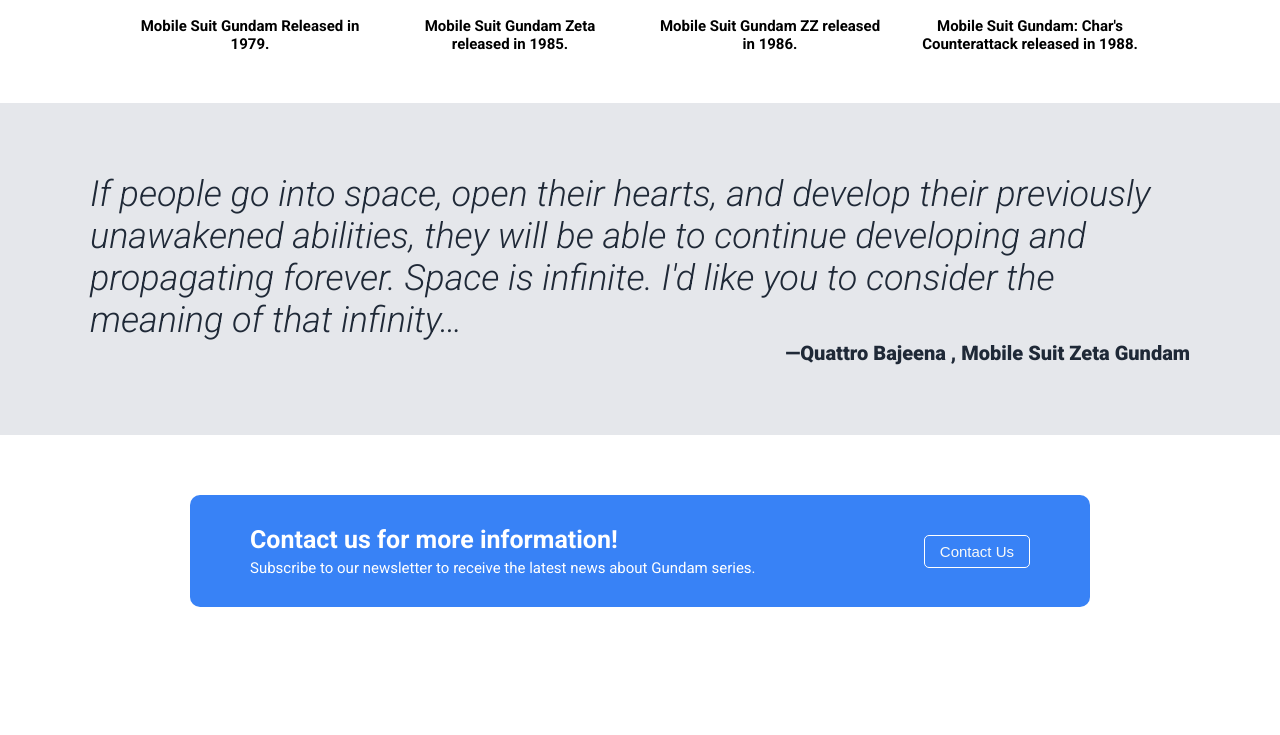
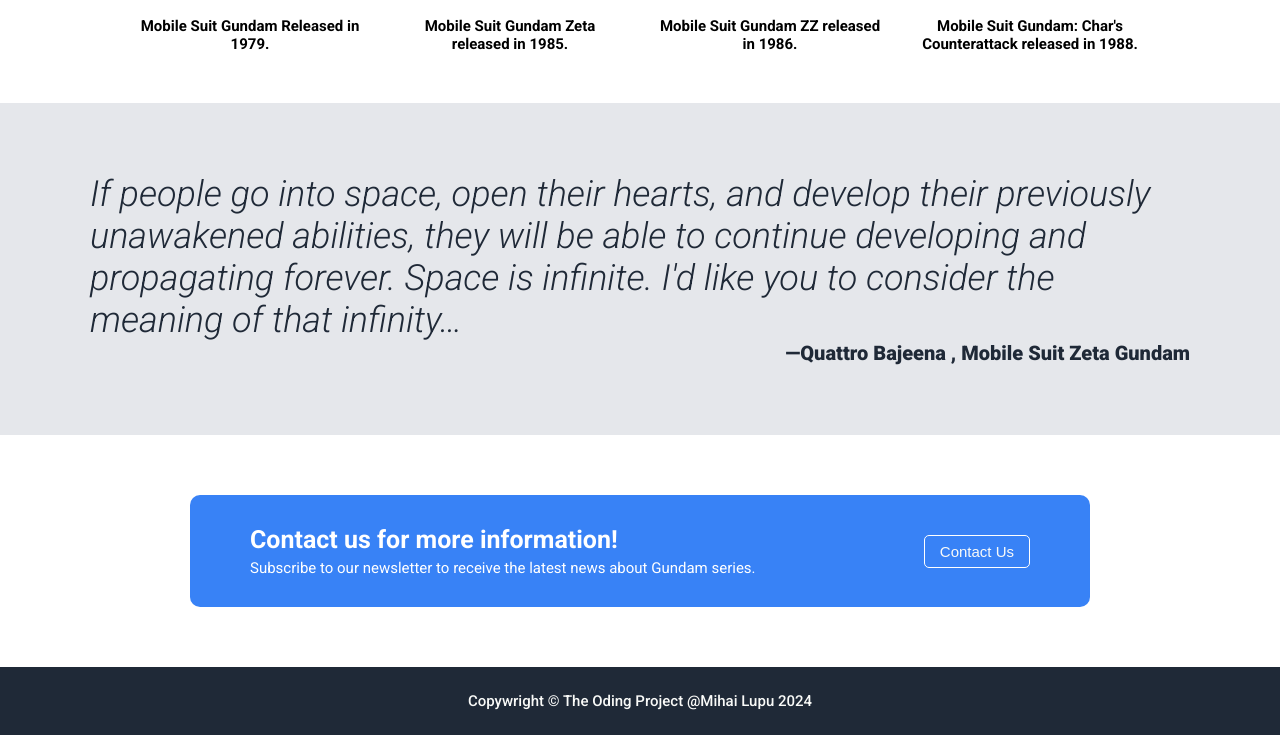
Before and after one commit to mihailupu99/landing-page, a plain HTML site: page index.html in a window 1280 px wide. Shown: the part 935-1670 px from the top of the page. Before the commit the page ends 1602 px from the top, so only its background shows below. Drawn offline with Linux system fonts and the light colour scheme.

Commit message:
Create and style footer section.

```diff
--- a/index.html
+++ b/index.html
@@ -111,5 +111,12 @@
         </div>
       </div>
     </div>
+    <div class="footer">
+      <div class="footer-container">
+        <div class="footer-text">
+          <p>Copywright © The Oding Project @Mihai Lupu 2024</p>
+        </div>
+      </div>
+    </div>
   </body>
 </html>
--- a/styles.css
+++ b/styles.css
@@ -228,3 +228,27 @@ body {
   padding: 7px 15px;
   border-radius: 5px;
 }
+
+.footer {
+  display: flex;
+  flex-direction: column;
+  align-items: center;
+  justify-content: center;
+  width: 100%;
+  background-color: #1f2937;
+}
+
+.footer-container {
+  display: flex;
+  flex-direction: column;
+  align-items: center;
+  justify-content: center;
+  width: 1200px;
+  padding: 25px 0;
+}
+
+.footer-text p {
+  color: #f9faf8;
+  font-size: 15px;
+  font-weight: 500;
+}
```
